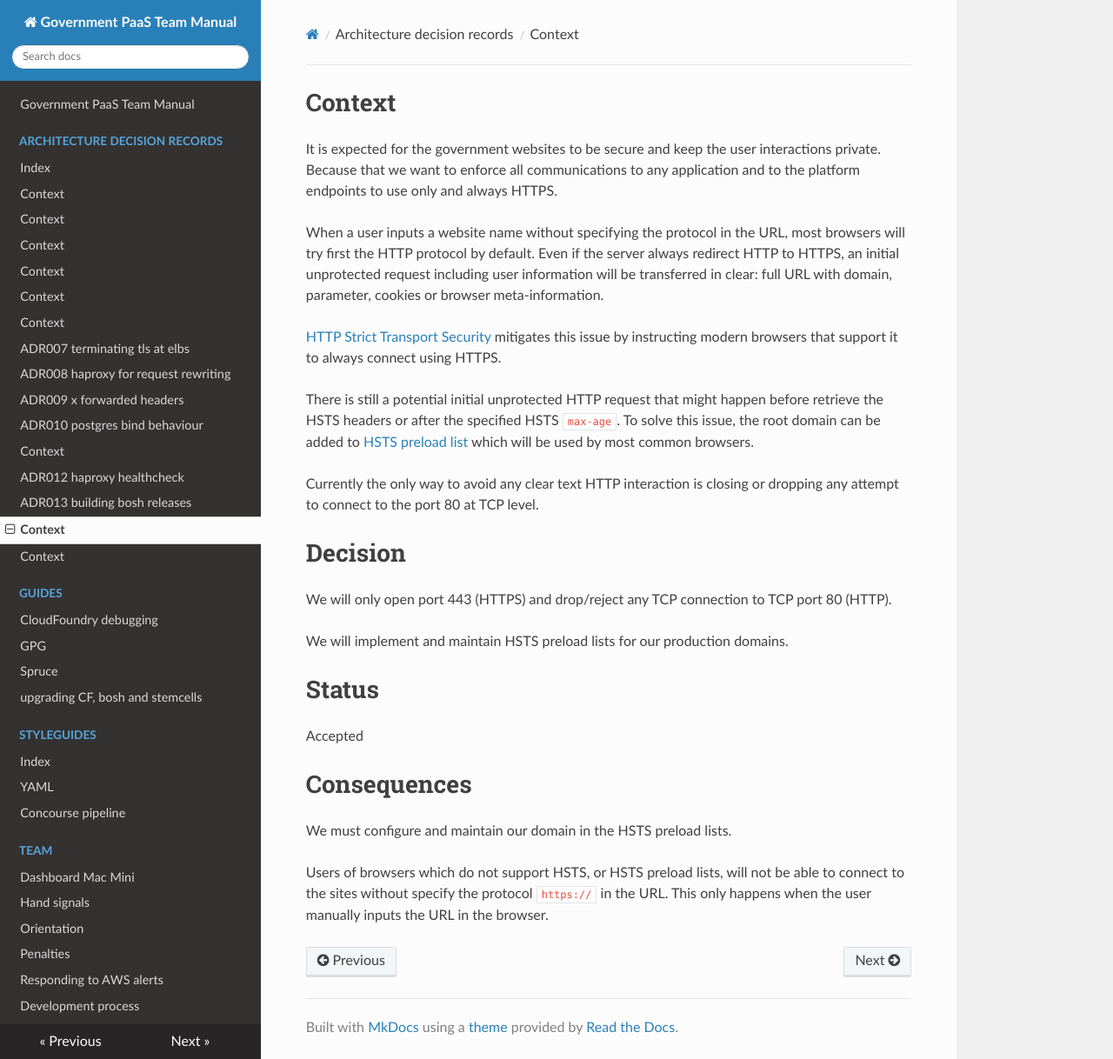
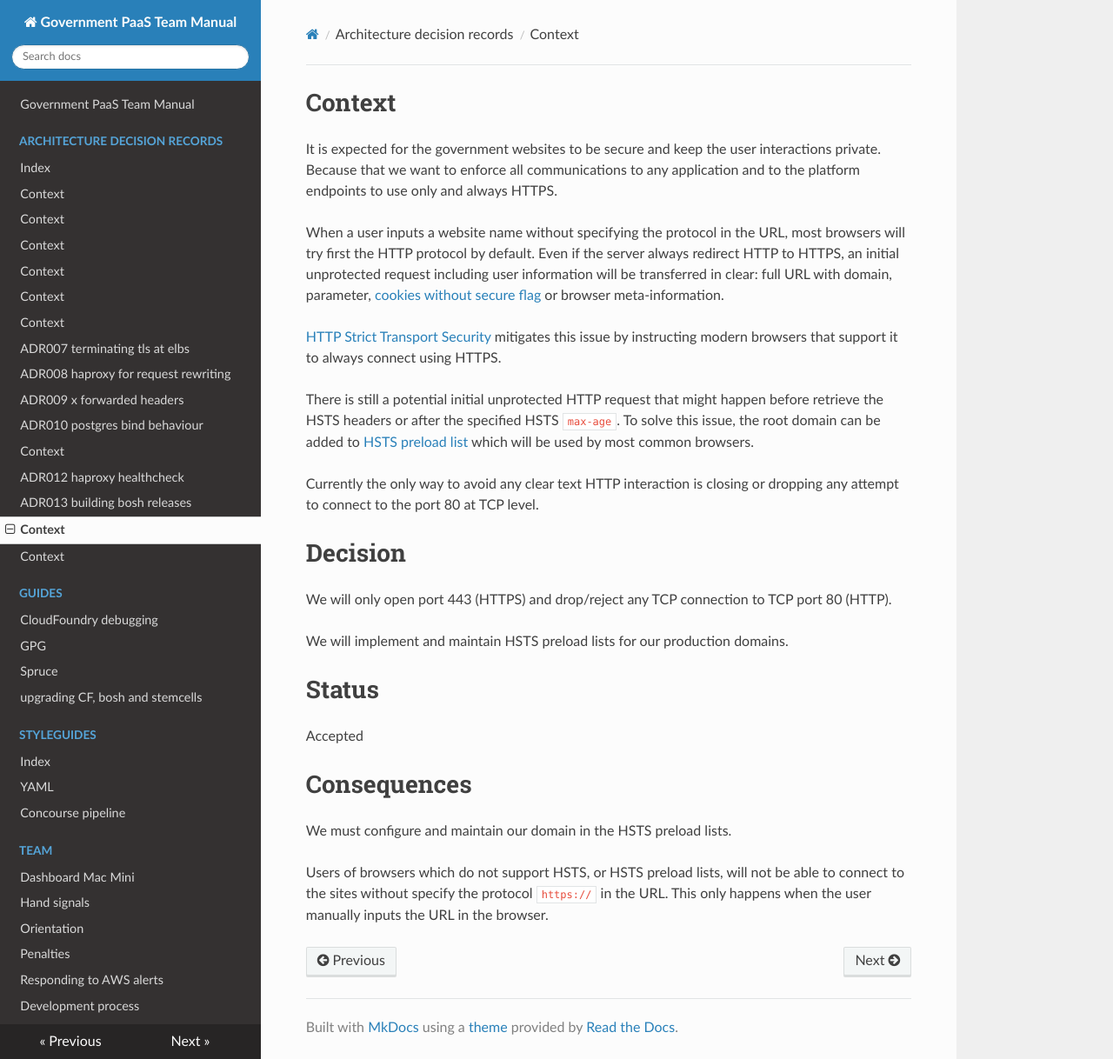
Before and after one commit to alphagov/paas-team-manual, an MkDocs documentation site: the page built from docs/architecture_decision_records/ADR443-ssl-only-for-applications-and-cf-endpoints.md, in a window 1280 px wide and 1218 px high. Shown: the whole window at 87% size. Built offline with MkDocs 1.6.1, drawn with Linux system fonts in a browser that asks for light colours; nearby versions of some CDN libraries.

Commit message:
ADR443: Clarify cookies secure flag

```diff
--- a/docs/architecture_decision_records/ADR443-ssl-only-for-applications-and-cf-endpoints.md
+++ b/docs/architecture_decision_records/ADR443-ssl-only-for-applications-and-cf-endpoints.md
@@ -9,7 +9,8 @@ When a user inputs a website name without specifying the
 protocol in the URL, most browsers will try first the HTTP protocol by default.
 Even if the server always redirect HTTP to HTTPS, an initial
 unprotected request including user information will be transferred
-in clear: full URL with domain, parameter, cookies or browser meta-information.
+in clear: full URL with domain, parameter, [cookies without secure flag](https://en.wikipedia.org/wiki/HTTP_cookie#Secure_and_HttpOnly)
+or browser meta-information.
 
 [HTTP Strict Transport Security](https://en.wikipedia.org/wiki/HTTP_Strict_Transport_Security)
 mitigates this issue by instructing modern browsers that support it to
```
